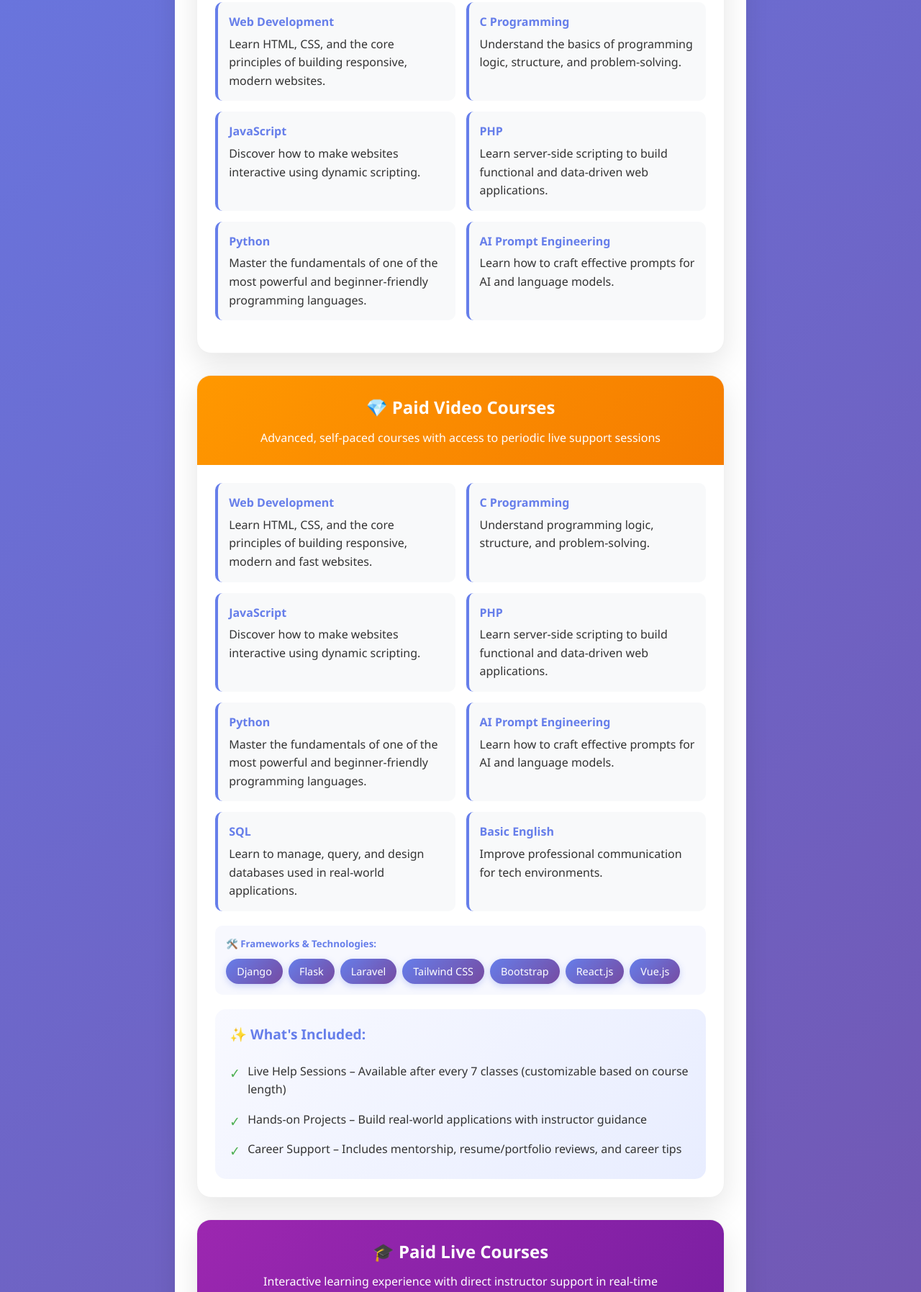
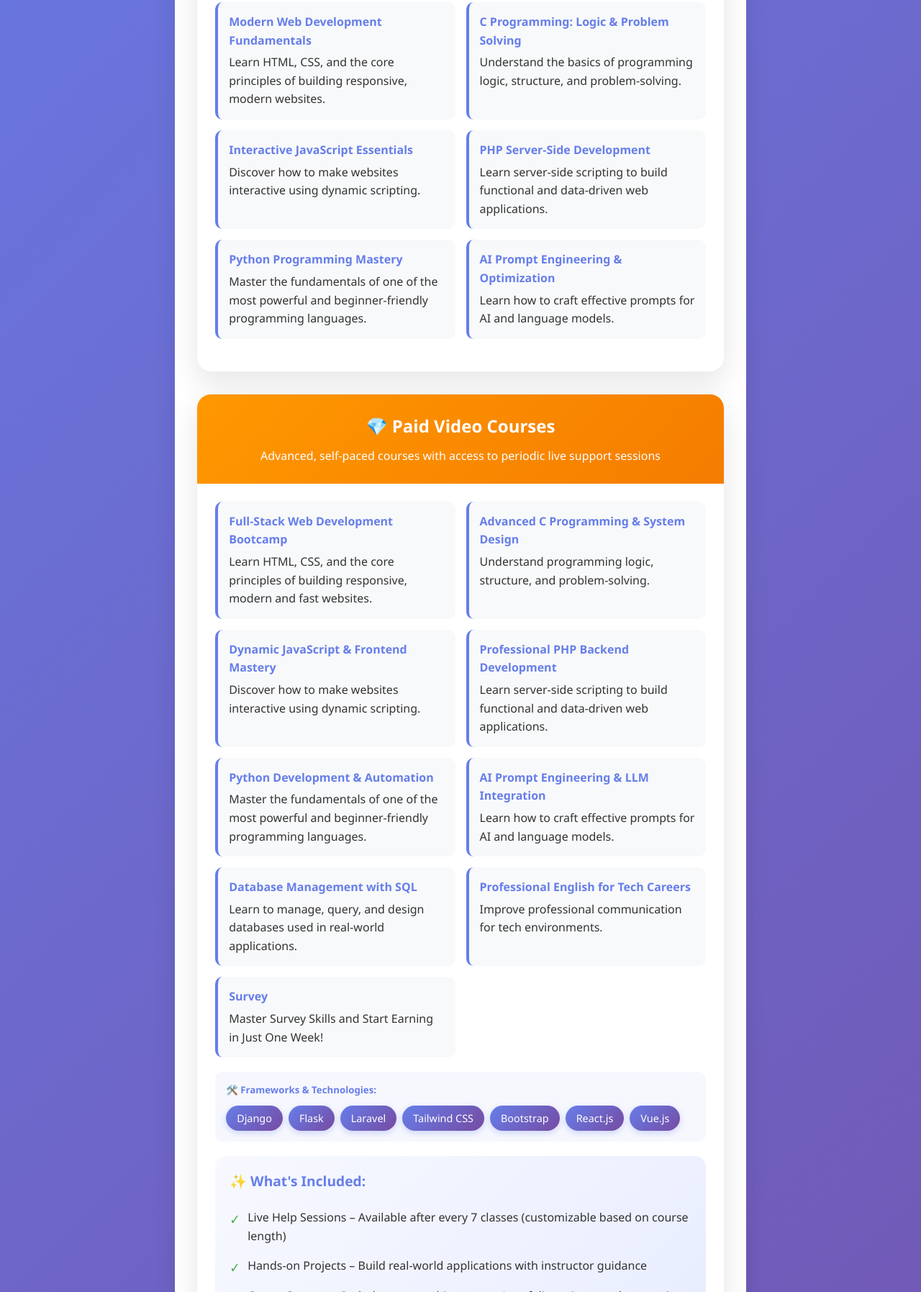
Before and after one commit to Ruzana-Kan/overview_of_nextin, a plain HTML site: page index.html in a window 1280 px wide. Shown: the part 1005-2800 px from the top of the page at 72% size. Drawn offline with Linux system fonts and the light colour scheme.

Commit message:
fourth commit

```diff
--- a/index.html
+++ b/index.html
@@ -54,27 +54,27 @@
                         <div class="course-content">
                             <div class="course-list">
                                 <div class="course-item">
-                                    <strong>Web Development</strong>
+                                    <strong>Modern Web Development Fundamentals</strong>
                                     Learn HTML, CSS, and the core principles of building responsive, modern websites.
                                 </div>
                                 <div class="course-item">
-                                    <strong>C Programming</strong>
+                                    <strong>C Programming: Logic & Problem Solving</strong>
                                     Understand the basics of programming logic, structure, and problem-solving.
                                 </div>
                                 <div class="course-item">
-                                    <strong>JavaScript</strong>
+                                    <strong>Interactive JavaScript Essentials</strong>
                                     Discover how to make websites interactive using dynamic scripting.
                                 </div>
                                 <div class="course-item">
-                                    <strong>PHP</strong>
+                                    <strong>PHP Server-Side Development</strong>
                                     Learn server-side scripting to build functional and data-driven web applications.
                                 </div>
                                 <div class="course-item">
-                                    <strong>Python</strong>
+                                    <strong>Python Programming Mastery</strong>
                                     Master the fundamentals of one of the most powerful and beginner-friendly programming languages.
                                 </div>
                                 <div class="course-item">
-                                    <strong>AI Prompt Engineering</strong>
+                                    <strong>AI Prompt Engineering & Optimization</strong>
                                     Learn how to craft effective prompts for AI and language models.
                                 </div>
                             </div>
@@ -90,36 +90,40 @@
                         <div class="course-content">
                             <div class="course-list">
                                 <div class="course-item">
-                                    <strong>Web Development</strong>
+                                    <strong>Full-Stack Web Development Bootcamp</strong>
                                     Learn HTML, CSS, and the core principles of building responsive, modern and fast websites.
                                 </div>
                                 <div class="course-item">
-                                    <strong>C Programming</strong>
+                                    <strong>Advanced C Programming & System Design</strong>
                                     Understand programming logic, structure, and problem-solving.
                                 </div>
                                 <div class="course-item">
-                                    <strong>JavaScript</strong>
+                                    <strong>Dynamic JavaScript & Frontend Mastery</strong>
                                     Discover how to make websites interactive using dynamic scripting.
                                 </div>
                                 <div class="course-item">
-                                    <strong>PHP</strong>
+                                    <strong>Professional PHP Backend Development</strong>
                                     Learn server-side scripting to build functional and data-driven web applications.
                                 </div>
                                 <div class="course-item">
-                                    <strong>Python</strong>
+                                    <strong>Python Development & Automation</strong>
                                     Master the fundamentals of one of the most powerful and beginner-friendly programming languages.
                                 </div>
                                 <div class="course-item">
-                                    <strong>AI Prompt Engineering</strong>
+                                    <strong>AI Prompt Engineering & LLM Integration</strong>
                                     Learn how to craft effective prompts for AI and language models.
                                 </div>
                                 <div class="course-item">
-                                    <strong>SQL</strong>
+                                    <strong>Database Management with SQL</strong>
                                     Learn to manage, query, and design databases used in real-world applications.
                                 </div>
                                 <div class="course-item">
-                                    <strong>Basic English</strong>
+                                    <strong>Professional English for Tech Careers</strong>
                                     Improve professional communication for tech environments.
+                                </div>
+                                <div class="course-item">
+                                    <strong>Survey</strong>
+                                    Master Survey Skills and Start Earning in Just One Week!
                                 </div>
                             </div>
 
@@ -156,36 +160,40 @@
                         <div class="course-content">
                             <div class="course-list">
                                 <div class="course-item">
-                                    <strong>Web Development</strong>
+                                    <strong>Elite Web Development Certification</strong>
                                     Learn HTML, CSS, and the core principles of building responsive, modern and fast websites.
                                 </div>
                                 <div class="course-item">
-                                    <strong>C Programming</strong>
+                                    <strong>Systems Programming with C Mastery</strong>
                                     Understand programming logic, structure, and problem-solving.
                                 </div>
                                 <div class="course-item">
-                                    <strong>JavaScript</strong>
+                                    <strong>Advanced JavaScript & React Development</strong>
                                     Discover how to make websites interactive using dynamic scripting.
                                 </div>
                                 <div class="course-item">
-                                    <strong>PHP</strong>
+                                    <strong>Enterprise PHP & Laravel Development</strong>
                                     Learn server-side scripting to build functional and data-driven web applications.
                                 </div>
                                 <div class="course-item">
-                                    <strong>Python</strong>
+                                    <strong>Python AI & Machine Learning Track</strong>
                                     Master the fundamentals of one of the most powerful and beginner-friendly programming languages.
                                 </div>
                                 <div class="course-item">
-                                    <strong>AI Prompt Engineering</strong>
+                                    <strong>Professional AI Prompt Engineering</strong>
                                     Learn how to craft effective prompts for AI and language models.
                                 </div>
                                 <div class="course-item">
-                                    <strong>SQL</strong>
+                                    <strong>Advanced Database Architecture & SQL</strong>
                                     Learn to manage, query, and design databases used in real-world applications.
                                 </div>
                                 <div class="course-item">
-                                    <strong>Basic English</strong>
+                                    <strong>Tech Industry English Communication</strong>
                                     Improve professional communication for tech environments.
+                                </div>
+                                <div class="course-item">
+                                    <strong>Survey</strong>
+                                   Master Survey Skills and Start Earning in Just One Week!
                                 </div>
                             </div>
 
```
Also changed, not shown: main.css (+1 -1 lines).
